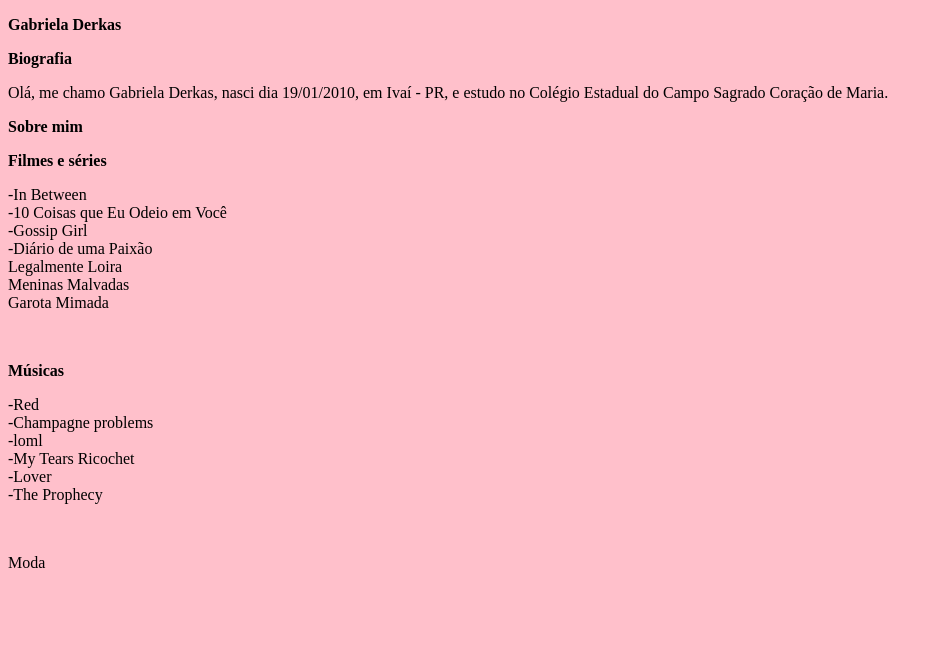
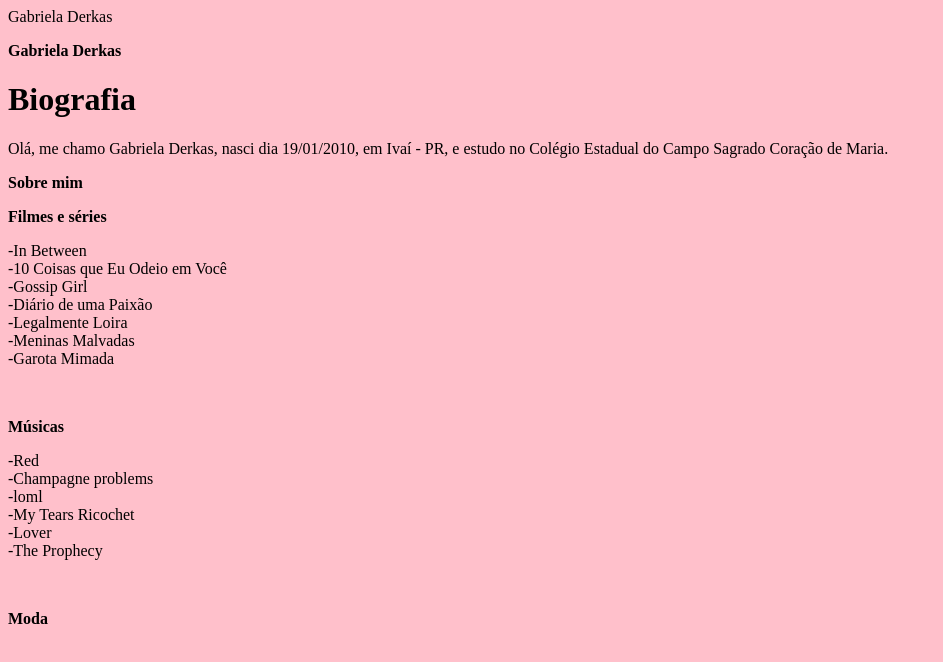
Before and after one commit to gabrieladerkas/Curso4Sagrado, a plain HTML site: page index.html in a window 1280 px wide. Shown: the whole page, without its empty margins (0-943 px from the left). Drawn offline with Linux system fonts and the light colour scheme.

Commit message:
mudei alguns detalhes

```diff
--- a/index.html
+++ b/index.html
@@ -4,22 +4,22 @@
     <meta charset="UTF-8">
     <meta name="viewport" content="width=device-width, initial-scale=1.0">
     <link rel="stylesheet" href="style.css">
-    <title>Gabriela Derkas</title>
+    <header>Gabriela Derkas</header>
 </head>
 <body>
 <p> <b>Gabriela Derkas</b>
 </p>
-<p> <b>Biografia</b> </p>
+<h1>Biografia</h1>
 <p>Olá, me chamo Gabriela Derkas, nasci dia 19/01/2010, em Ivaí - PR, e estudo no Colégio Estadual do Campo Sagrado Coração de Maria.</p>
 <p> <b>Sobre mim</b> </p>
 <p> <b>Filmes e séries</b> </p>
-<p>-In Between<br/>-10 Coisas que Eu Odeio em Você<br/>-Gossip Girl<br/>-Diário de uma Paixão<br/>Legalmente Loira<br/>Meninas Malvadas<br/>Garota Mimada
+<p>-In Between<br/>-10 Coisas que Eu Odeio em Você<br/>-Gossip Girl<br/>-Diário de uma Paixão<br/>-Legalmente Loira<br/>-Meninas Malvadas<br/>-Garota Mimada
 </p>
 <img src="" alt="">
 <p> <b>Músicas</b> </p>
 <p>-Red<br/>-Champagne problems<br/>-loml<br/>-My Tears Ricochet<br/>-Lover<br/>-The Prophecy</p>
 <img src="" alt="">
 <img src="" alt="">
-<p>Moda</p>
+<p><b>Moda</b></p>
 </body>
 </html>
```
